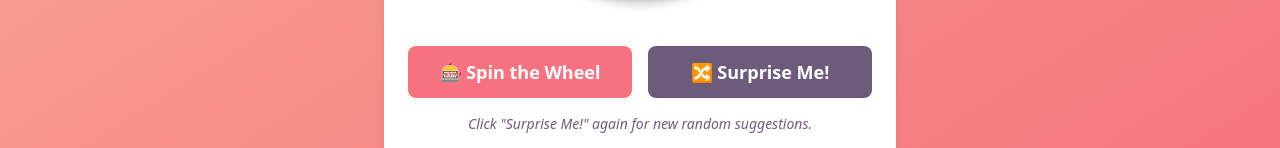
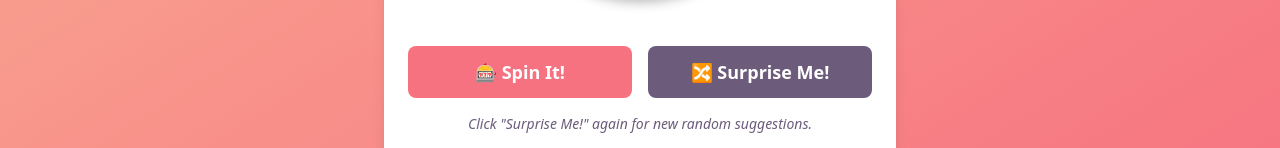
Before and after one commit to DevChiii/crave-spin, a SvelteKit app: page /spinner in a window 1280 px wide. Shown: the part 635-783 px from the top of the page. Built offline with nearby package versions, Linux system fonts and the light colour scheme.

Commit message:
Change btn name from Spin the wheel to Spin It

```diff
--- a/src/routes/spinner/+page.svelte
+++ b/src/routes/spinner/+page.svelte
@@ -103,6 +103,7 @@
     }
   }
 
+  // @ts-ignore
   function getRandomFoodSuggestionsToFill(count) {
     fetch('/data/foodDatabase.json')
       .then((response) => {
@@ -216,6 +217,7 @@
   }
 
   // Replace the old getRandomFoodSuggestions function with this enhanced version
+  // @ts-ignore
   function getRandomFoodSuggestions() {
     getEnhancedRandomFoodSuggestions();
   }
@@ -326,7 +328,7 @@
           <button
             on:click={() => { spinWheel(); resetBlur(); }}
             class="flex-1 px-6 py-3 text-lg font-bold bg-[#F67280] text-white rounded-lg hover:bg-[#E56270] transition-all min-w-0 sm:max-w-xs">
-            🎰 Spin the Wheel
+            🎰 Spin It!
           </button>
 
           <button
```
